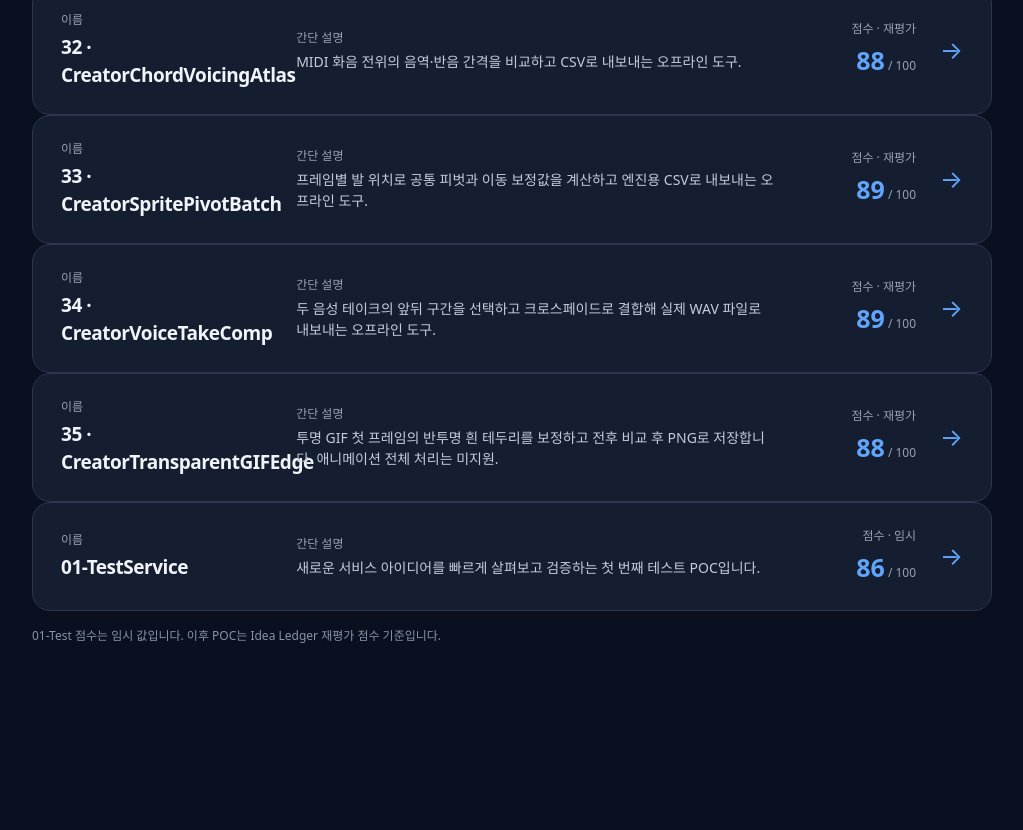
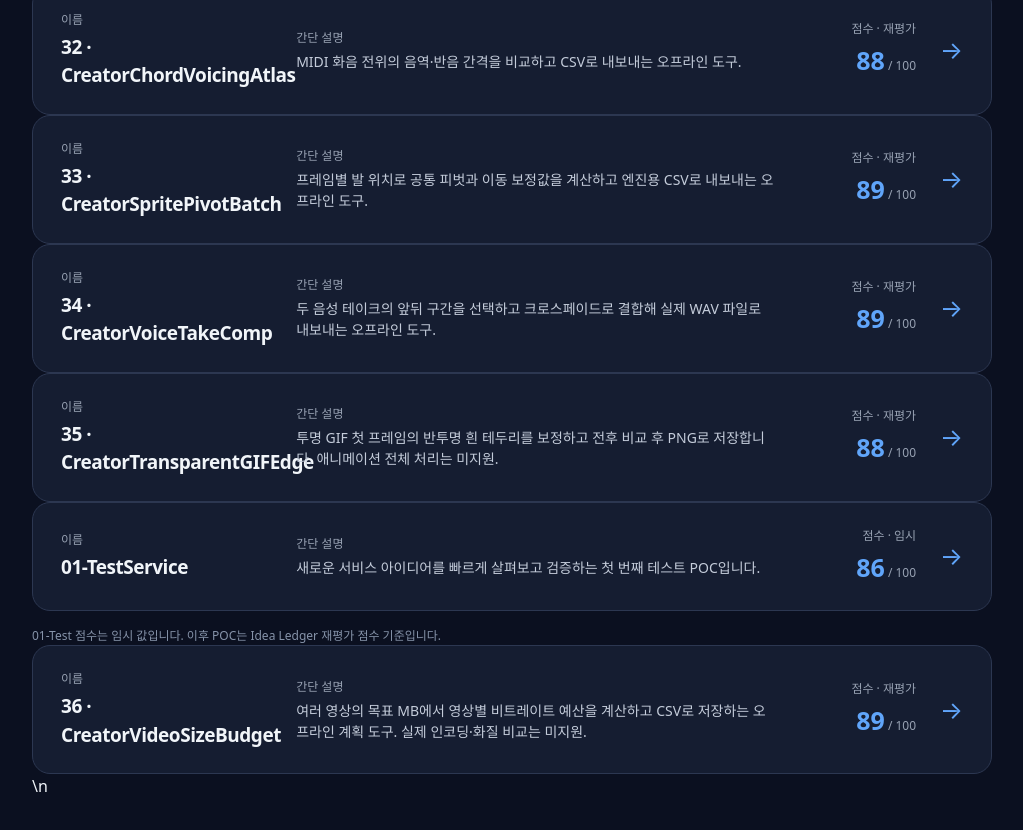
Before and after one commit to 7bvcxz/service-poc, a plain HTML site: page index.html in a window 1280 px wide. Shown: the part 4493-5323 px from the top of the page, without its empty margins (128-1151 px from the left). Before the commit the page ends 5218 px from the top, so only its background shows below. Drawn offline with Linux system fonts and the light colour scheme.

Commit message:
Index video size budget planner without changing existing cards

```diff
--- a/index.html
+++ b/index.html
@@ -98,6 +98,6 @@
       <span class="arrow" aria-hidden="true">→</span>
     </a>
     <p class="footnote">01-Test 점수는 임시 값입니다. 이후 POC는 Idea Ledger 재평가 점수 기준입니다.</p>
-  </main>
+    <a class="poc-card" href="./poc/36-creator-video-size-budget.html" data-source-id="20261108-23-01"><span><span class="meta">이름</span><span class="name">36 · CreatorVideoSizeBudget</span></span><span class="description"><span class="meta">간단 설명</span>여러 영상의 목표 MB에서 영상별 비트레이트 예산을 계산하고 CSV로 저장하는 오프라인 계획 도구. 실제 인코딩·화질 비교는 미지원.</span><span class="score"><span class="meta">점수 · 재평가</span><strong>89</strong><small> / 100</small></span><span class="arrow" aria-hidden="true">→</span></a>\n  </main>
 </body>
 </html>
```
